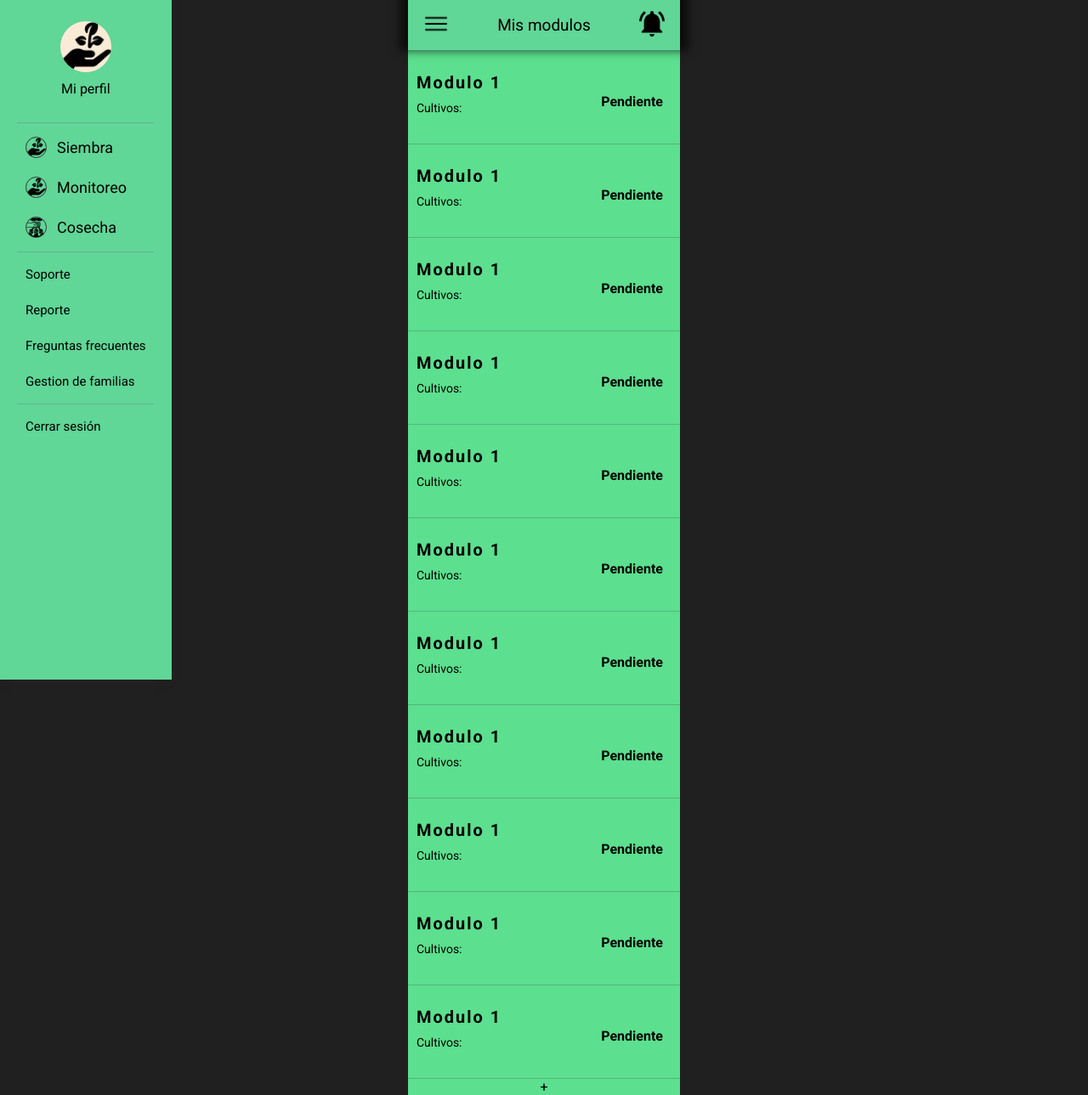
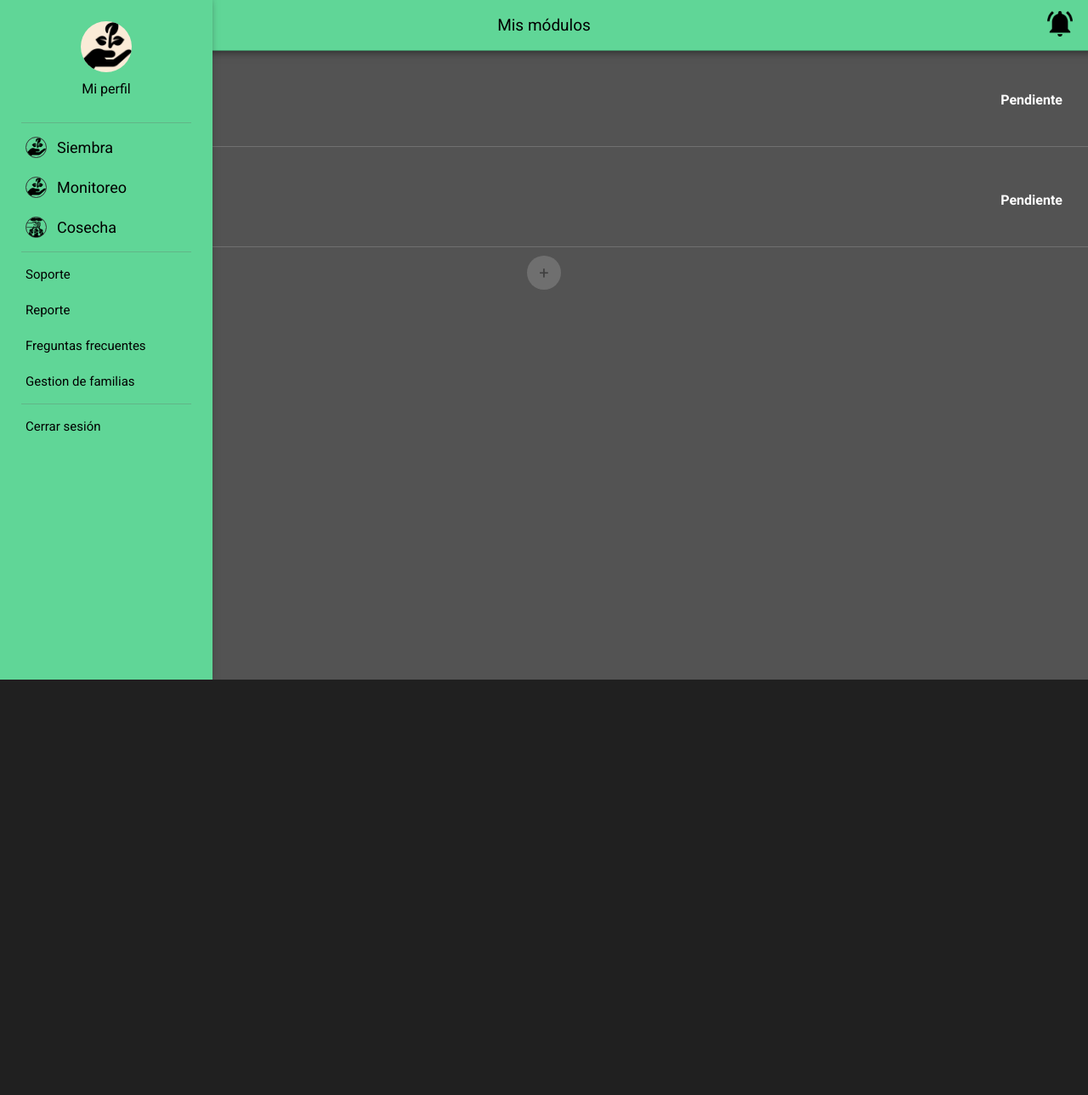
Before and after one commit to JoseFonck/projecto-siembra, a plain HTML site: page home.html in a window 1280 px wide. Shown: the whole page at 85% size. After the commit the page ends 800 px from the top, so only its background shows below. Drawn offline with Linux system fonts and the light colour scheme.

Commit message:
Correccion de errores de resolucion

```diff
--- a/createAcount.js
+++ b/createAcount.js
@@ -98,6 +98,7 @@ const validaCampos = () => {
 
     saveUser(nuevo)
     // cargar(nuevo);
+    return error;
   }
 };
 
@@ -107,7 +108,9 @@ const button = document.querySelector(".button");
 button.addEventListener("click", (e) => {
   e.preventDefault();
   error = validaCampos();
-
+  if(error == false){
+    window.location.href = 'login.html'
+  }
 });
 
 const cargar = (nuevo) => {
--- a/home.html
+++ b/home.html
@@ -19,7 +19,7 @@
       <button>
         <img class="menuButton" width="20px" src="assets/menu.png" alt="">
       </button>
-        <h1>Mis modulos</h1>
+        <h1>Mis módulos</h1>
       <button>
         <img width="20px" src="assets/notificaciones.png" alt="">
       </button>
@@ -54,7 +54,7 @@
             <li class="item">Freguntas frecuentes</li>
             <li class="item">Gestion de familias</li>
             <div class="divider"></div>
-            <li class="item">Cerrar sesión</li>
+            <li class="item cerrarSesion">Cerrar sesión</li>
           </ul>
 
 
@@ -62,74 +62,31 @@
     </nav>
     <div class="container-mod">
       <div class="module">
-
         <h3>Modulo 1</h3>
         <span>Cultivos:</span>
         <strong>Pendiente</strong>
       </div>
       <div class="module">
-
+        <h3>Modulo 1</h3>
+        <span>Cultivos:</span>
+        <strong>Pendiente</strong>
+      </div>
+      <!-- <div class="module">
         <h3>Modulo 1</h3>
         <span>Cultivos:</span>
         <strong>Pendiente</strong>
       </div>
       <div class="module">
-
         <h3>Modulo 1</h3>
         <span>Cultivos:</span>
         <strong>Pendiente</strong>
       </div>
       <div class="module">
-
         <h3>Modulo 1</h3>
         <span>Cultivos:</span>
         <strong>Pendiente</strong>
-      </div>
-      <div class="module">
-
-        <h3>Modulo 1</h3>
-        <span>Cultivos:</span>
-        <strong>Pendiente</strong>
-      </div>
-      <div class="module">
-
-        <h3>Modulo 1</h3>
-        <span>Cultivos:</span>
-        <strong>Pendiente</strong>
-      </div>
-      <div class="module">
-
-        <h3>Modulo 1</h3>
-        <span>Cultivos:</span>
-        <strong>Pendiente</strong>
-      </div>
-      <div class="module">
-
-        <h3>Modulo 1</h3>
-        <span>Cultivos:</span>
-        <strong>Pendiente</strong>
-      </div>
-      <div class="module">
-
-        <h3>Modulo 1</h3>
-        <span>Cultivos:</span>
-        <strong>Pendiente</strong>
-      </div>
-      <div class="module">
-
-        <h3>Modulo 1</h3>
-        <span>Cultivos:</span>
-        <strong>Pendiente</strong>
-      </div>
-      <div class="module">
-
-        <h3>Modulo 1</h3>
-        <span>Cultivos:</span>
-        <strong>Pendiente</strong>
-      </div>
-
-
-      <div class="">+</div>
+      </div> -->
+      <button class="button_add">+</button>
     </div>
   </div>
   <script src="navbar.js"></script>
--- a/navbar.js
+++ b/navbar.js
@@ -2,12 +2,18 @@ const menuButton = document.querySelector(".menuButton")
 const drawerMenu = document.querySelector(".nav")
 const wizard = document.querySelector(".wizard")
 
+
 menuButton.addEventListener('click', () => {
-  drawerMenu.style.left = 0
+  drawerMenu.style.left = "0px"
   wizard.style.display = "block"
 })
 
 wizard.addEventListener('click', () => {
-  drawerMenu.style.left = "-310px"
+  drawerMenu.style.left = "-250px"
   wizard.style.display = "none"
 })
+
+
+document.querySelector(".cerrarSesion").addEventListener("click",()=>{
+  window.location.href = "login.html";
+})
--- a/styles/home.css
+++ b/styles/home.css
@@ -3,14 +3,12 @@
 
 header{
   background-color: #60d697;
-  /* background-color: red; */
   z-index: 10;
   height: 60px;
   display: flex;
-  /* width: 100%; */
   width: 100%;
-  max-width: 320px;
-  min-width: 300px;
+  /* max-width: 320px;
+  min-width: 300px; */
   justify-content: space-between;
   align-items: center;
   padding: 0 18px;
@@ -39,43 +37,60 @@ header > h1{
 }
 
 .container-mod{
-  overflow: scroll;
-  width: 100vw;
-  margin-top: 60px;
+  position: relative;
+  background-color: rgba(83, 83, 83, 1);
+  width: 100%;
+  height: 100%;
+  margin-top: 90px;
+  padding-top: 10px;
   display: flex;
   flex-direction: column;
-  align-items: center;
+  align-items: flex-start;
+
 }
 
 .module{
   position: relative;
   width: 100%;
-  height: 90px;
   /* border: 1px solid #fff; */
-  margin-top: 20px;
-  padding: 10px;
+  margin-top: 0px;
+  padding: 20px 15px;
   /* border-radius: 8px; */
   /* background-color: rgb(32, 31, 31) */
-  border-bottom: 1px solid rgba(83, 83, 83, 0.308);
+  border-bottom: 1px solid rgba(178, 178, 178, 0.308);
   color: rgb(198, 197, 197);
 }
 
 .module > h3{
   /* display: block; */
-  font-size: 20px;
-  margin-top: -5px;
+  font-size: 25px;
+  padding: 0px 0px 20px 0px;
   letter-spacing: 2px;
+  color: rgb(255, 255, 255);
 }
 
 .module > span{
   display: block;
   margin-top: 10px;
-  font-size: 14px;
+  font-size: 15px;
+  color: rgb(255, 255, 255);
 }
 
 
 .module > strong {
   position: absolute;
-  right: 20px;
-  top: 30px;
+  right: 30px;
+  top: 45%;
+  color: rgb(255, 255, 255);
 }
+
+.button_add{
+  display: block;
+  width: 40px;
+  height: 40px;
+  margin: 10px auto 0px auto;
+  border-radius: 50%;
+  color: rgba(0, 0, 0, 0.418);
+  font-size: 20px;
+  background: rgba(150, 150,150, 0.418);
+}
--- a/styles/navbar.css
+++ b/styles/navbar.css
@@ -6,7 +6,7 @@
   background-color: #60d697;
   /* background: linear-gradient( #60d697, #6be9a5, #6be9a5, #202020); */
   box-shadow: -5px 0 10px rgb(35, 34, 34);
-  /* width: 310px; */
+  width: 250px;
   height: 100vh;
   top: 0;
   z-index: 1000;
@@ -16,7 +16,7 @@
 
 .wizard {
   position: fixed;
-  display: none;
+  /* display: none; */
   width: 100vw;
   height: 100vh;
   /* background-color: rgba(136, 133, 133, 0.442); */
@@ -40,6 +40,8 @@
   height: 60px;
   border-radius: 50%;
   margin-bottom: 10px;
+  cursor: pointer;
+
 }
 
 .profile_container > a{
@@ -74,6 +76,7 @@ li {
   display: flex;
   align-items: center;
   font-size: 15px;
+  cursor: pointer;
   /* border-bottom: 1px solid #ccc; */
 }
 
--- a/styles/profile.css
+++ b/styles/profile.css
@@ -32,64 +32,23 @@
     background: currentColor
 }
 
-
-/* .container{
-    background-color: #60d697;
-    justify-content: center;
-    align-items: center;
-    height: 100vh;
+.data_container{
+    display: flex;
     flex-direction: column;
-} */
-
-.profile_container{
-    display: flex;
-    width: 100vw;
-    height: 100vh;
-    background-color: #60d697;
-    /* background-color: red; */
-    flex-direction: column;
-    align-items: center;
-    margin-top: 65px;
+    height: 100%;
 }
 
-
-
-.profile_containera > h1{
-    padding: 15px;
-    font-size: 40px;
-    text-align: center;
-
+.perfil_container{
+    display: flex;
+    flex-direction: column;
 }
 
 .img_container{
-    background-color: aliceblue;
-    border-radius: 50%;
-    display: flex;
-    flex-direction: column;
-    align-items: center;
+    height: 150px;
     width: 150px;
-    height: 150px;
 }
 
-
-
-.img_container > img {
-    width: 200px;
-    height: 200px;
-    border-radius: 50%;
-    margin-bottom: 10px;
+.img_container img{
+    height: 150px;
+    width: 150px;
 }
-
-.data_container{
-    position: relative;
-}
-
-
-p{
-    position: relative;
-    padding: 10px;
-    border-left: 50px;
-    font-size: 25px;
-    left: 25px;
-    font-weight: 100;
-}
--- a/styles/styles.css
+++ b/styles/styles.css
@@ -16,15 +16,15 @@ body {
   display: flex;
   justify-content: center;
   align-items: center;
-  /* height: 100vh; */
-  max-width: 320px;
-  min-width: 300px;
+  height: 100vh;
+  /* max-width: 320px;
+  min-width: 300px; */
   margin: auto;
   background-color: rgb(92, 223, 142);
 }
 
 .home{
-  height: 60vh;
+  height: 100%;
   width: 100%;
   display: flex;
   flex-direction: column;
```
Also changed, not shown: login.js (+7 -13 lines), profile.html (+2 -2 lines).
